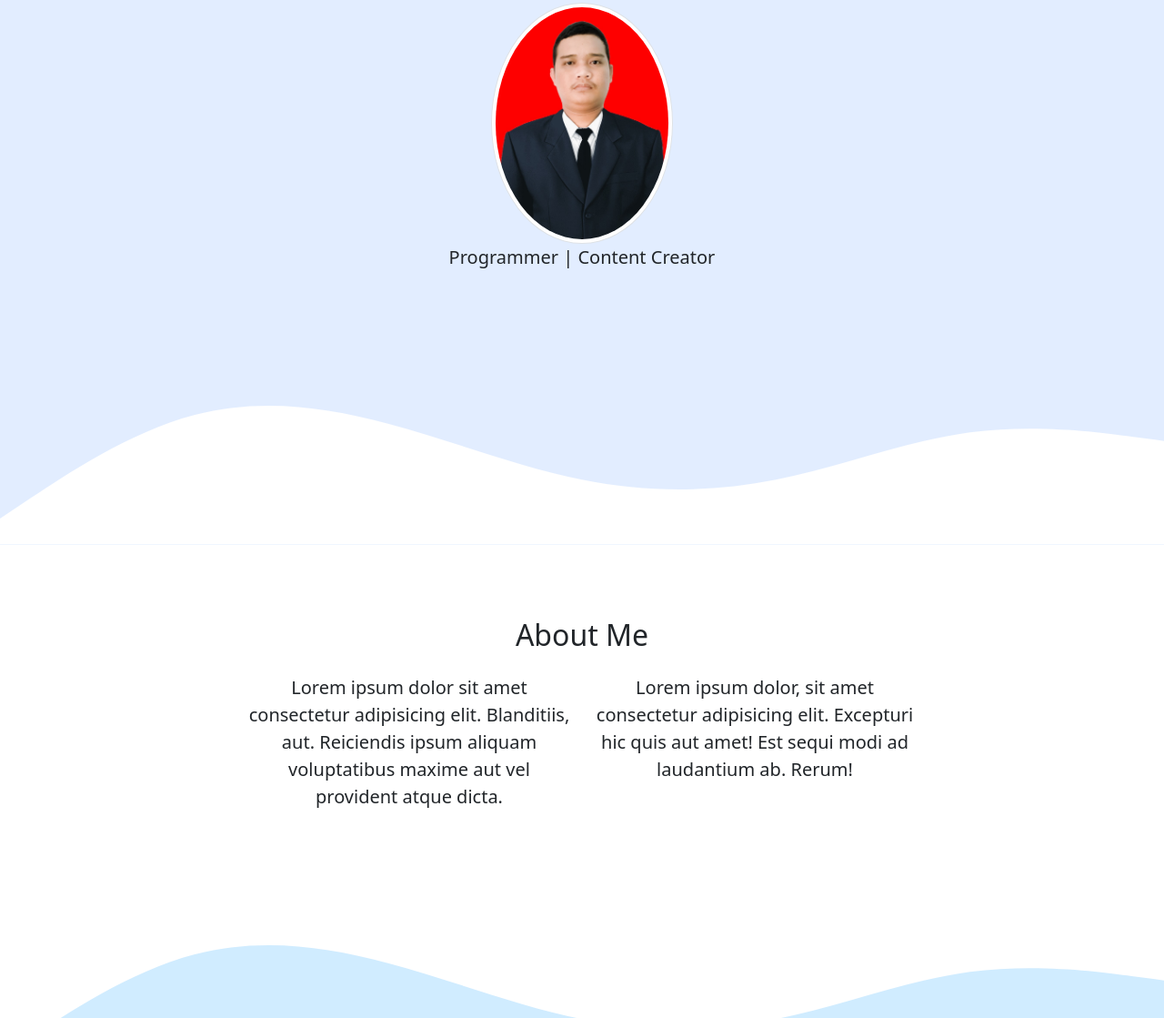
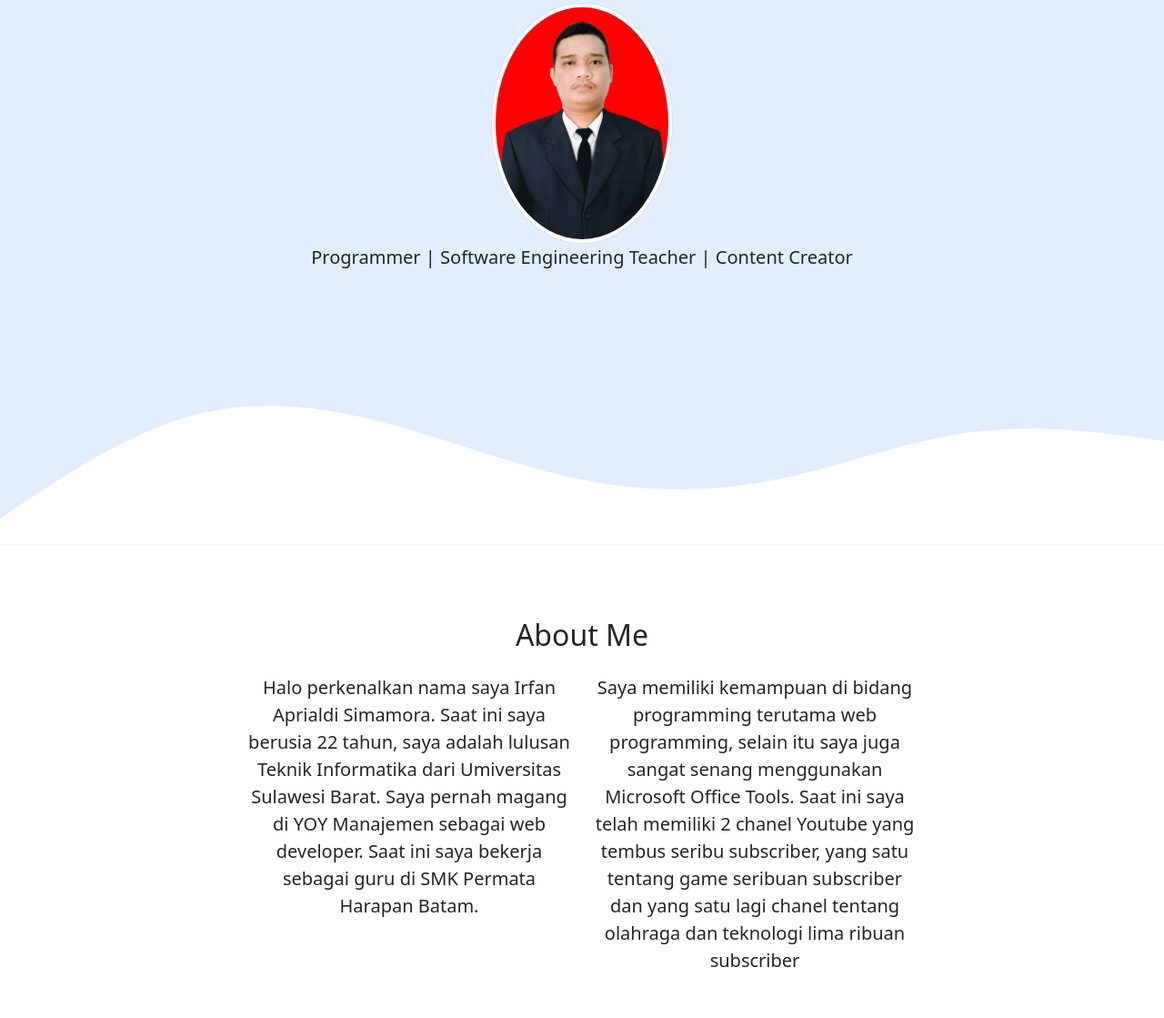
Before and after one commit to IrfanAprialdiSimamora/irfanaprialdisimamora.github.io, a plain HTML site: page index.html in a window 1280 px wide. Shown: the part 93-1212 px from the top of the page at 91% size. Drawn offline with nearby package versions, Linux system fonts and the light colour scheme.

Commit message:
Update index.html

```diff
--- a/index.html
+++ b/index.html
@@ -3,12 +3,11 @@
   <head>
     <meta charset="utf-8" />
     <meta name="viewport" content="width=device-width, initial-scale=1" />
-
+    <link rel="stylesheet" href="https://maxcdn.bootstrapcdn.com/font-awesome/4.5.0/css/font-awesome.min.css" />
     <link rel="stylesheet" href="https://cdn.jsdelivr.net/npm/bootstrap@5.3.3/dist/css/bootstrap.rtl.min.css" integrity="sha384-dpuaG1suU0eT09tx5plTaGMLBsfDLzUCCUXOY2j/LSvXYuG6Bqs43ALlhIqAJVRb" crossorigin="anonymous" />
     <!--My CSS-->
     <link rel="stylesheet" href="style.css" />
     <!--My CSS-->
-    <link rel="stylesheet" href="fontawesome-free/css/all.min.css" />
     <title>Portofolio Irfan Aprialdi Simamora</title>
   </head>
   <body id="home">
@@ -41,7 +40,7 @@
     <!--Jumbotron-->
     <section class="jumbotron text-center">
       <img src="img/irfan.jpg" alt="Irfan Aprialdi Simamora" width="200" class="rounded-circle img-thumbnail" />
-      <p class="lead">Programmer | Content Creator</p>
+      <p class="lead">Programmer | Software Engineering Teacher | Content Creator</p>
       <svg xmlns="http://www.w3.org/2000/svg" viewBox="0 0 1440 320">
         <path
           fill="#ffffff"
@@ -62,10 +61,14 @@
         </div>
         <div class="row justify-content-center fs-5 text-center">
           <div class="col-md-4">
-            <p>Lorem ipsum dolor sit amet consectetur adipisicing elit. Blanditiis, aut. Reiciendis ipsum aliquam voluptatibus maxime aut vel provident atque dicta.</p>
+            <p>Halo perkenalkan nama saya Irfan Aprialdi Simamora. Saat ini saya berusia 22 tahun,
+              saya adalah lulusan Teknik Informatika dari Umiversitas Sulawesi Barat. Saya pernah magang di YOY Manajemen
+              sebagai web developer. Saat ini saya bekerja sebagai guru di SMK Permata Harapan Batam.</p>
           </div>
           <div class="col-md-4">
-            <p>Lorem ipsum dolor, sit amet consectetur adipisicing elit. Excepturi hic quis aut amet! Est sequi modi ad laudantium ab. Rerum!</p>
+            <p>Saya memiliki kemampuan di bidang programming terutama web programming, selain itu saya juga sangat senang
+              menggunakan Microsoft Office Tools. Saat ini saya telah memiliki 2 chanel Youtube yang tembus seribu subscriber,
+              yang satu tentang game seribuan subscriber dan yang satu lagi chanel tentang olahraga dan teknologi lima ribuan subscriber</p>
           </div>
         </div>
       </div>
@@ -177,7 +180,7 @@
     <!--Akhir Contact-->
     <!--Footer-->
     <footer class="bg-primary text-white text-center">
-      <p>Created With <i class="fa-solid fa-heart text-danger"></i> By <a href="https://www.instagram.com/irfanaprialdisimamora/" class="text-white fw-bold">Irfan Aprialdi Simamora</a></p>
+      <p>Created With <i class="fa fa-coffee text-dark"></i> By <a href="https://www.instagram.com/irfanaprialdisimamora/" class="text-white fw-bold">Irfan Aprialdi Simamora</a></p>
     </footer>
     <!--Footer-->
     <script src="https://cdn.jsdelivr.net/npm/bootstrap@5.3.3/dist/js/bootstrap.bundle.min.js" integrity="sha384-YvpcrYf0tY3lHB60NNkmXc5s9fDVZLESaAA55NDzOxhy9GkcIdslK1eN7N6jIeHz" crossorigin="anonymous"></script>
```
